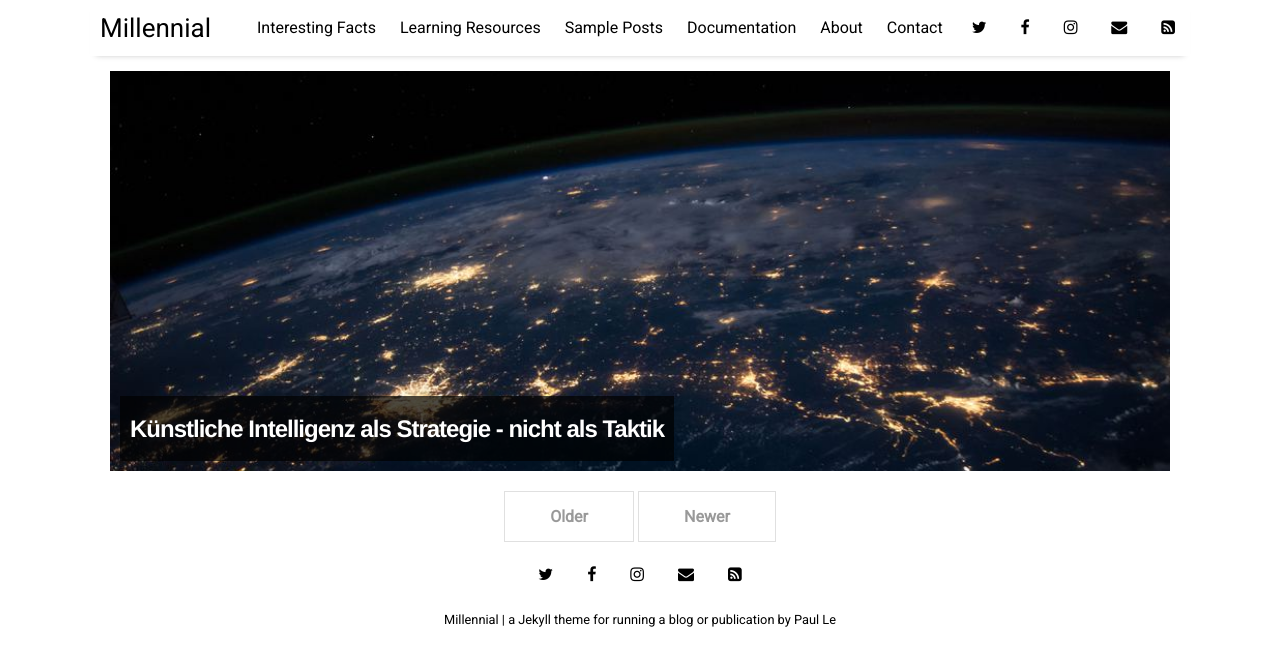
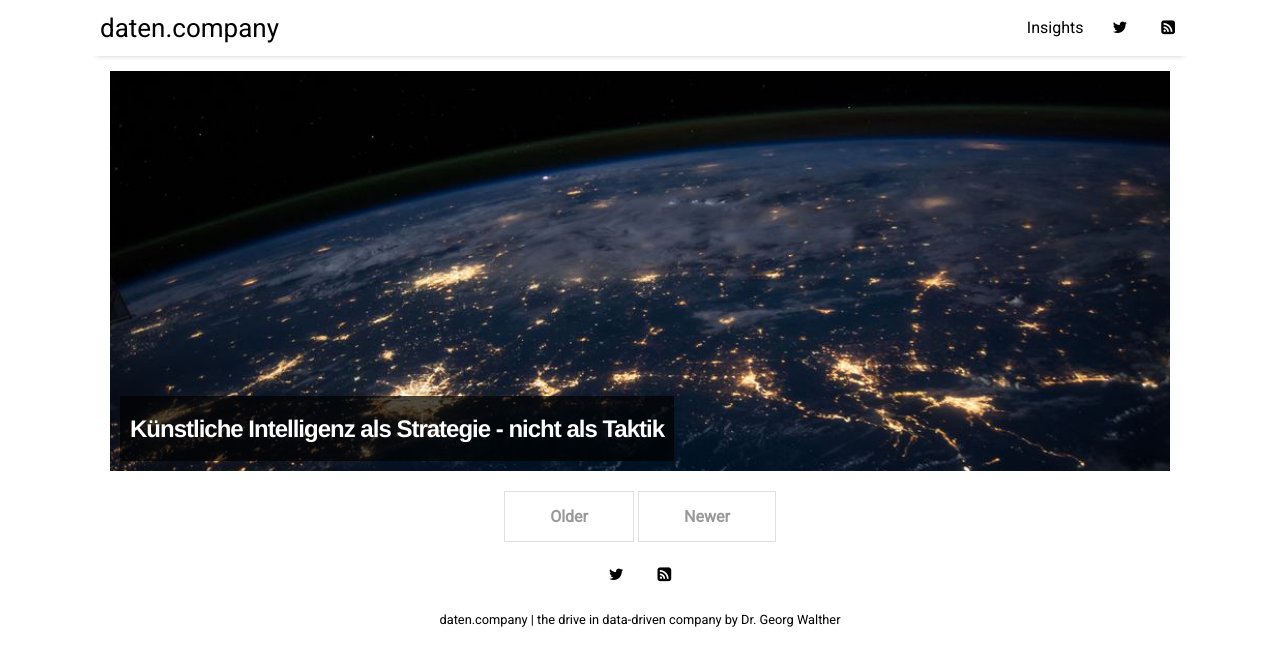
Before and after one commit to datencompany/datencompany.github.io, a Jekyll site: the page built from index.html, in a window 1280 px wide. Shown: the top 666 px of the page. Built offline with Jekyll 4.4.1, drawn with Linux system fonts in a browser that asks for light colours; nearby versions of some CDN libraries; the list of posts is cut into pages by our own code.

Commit message:
Update page info

```diff
--- a/_config.yml
+++ b/_config.yml
@@ -14,9 +14,9 @@ sass:
   style: :nested
 
 # Customise atom feed settings (this is where Jekyll-Feed gets configuration information)
-title:		           "Millennial"
-description:	       "a Jekyll theme for running a blog or publication"
-author:              "Paul Le"
+title:		           "daten.company"
+description:	       "the drive in data-driven company"
+author:              "Dr. Georg Walther"
 
 # RSS 2.0 can be used instead of Atom by uncommenting following two lines
 #feed:
```
Also changed, not shown: _data/settings.yml (+8 -11 lines), pages/insights.html (added, +11 -0 lines).
